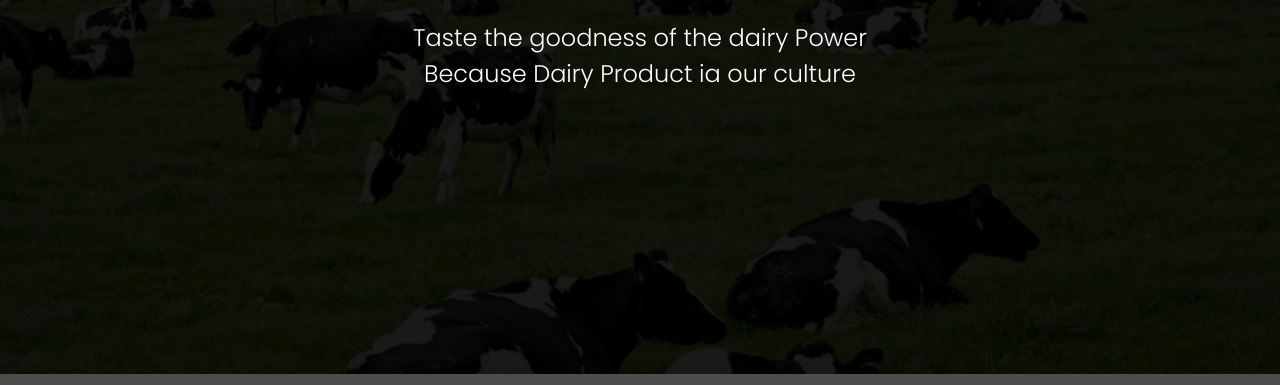
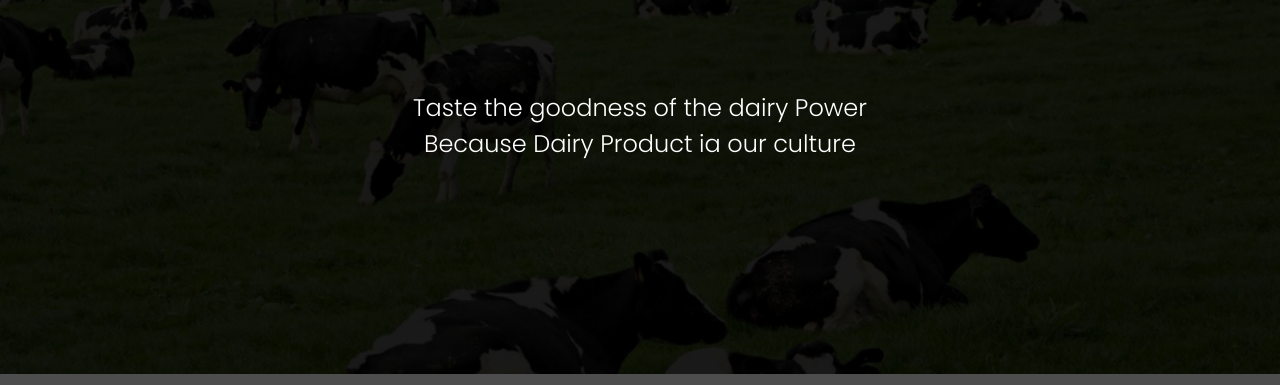
Before and after one commit to mary-wan/Dairy-Business, a plain HTML site: page index.html in a window 1280 px wide. Shown: the part 206-591 px from the top of the page. Drawn offline with nearby package versions, Linux system fonts and the light colour scheme; a web font is replaced by a local one.

Commit message:
changed main padding

```diff
--- a/index.css
+++ b/index.css
@@ -16,6 +16,10 @@ nav{
     padding: 3em;
     background-color: #4d4d4d;
 
+}
+main{
+    padding: 50px;
+    margin-top: 20px;
 }
 .navbar-brand{
     font-family: 'Aladin', cursive;
--- a/myProduce.css
+++ b/myProduce.css
@@ -1,10 +1,7 @@
 input[type=submit]{
     background-color: green;
 }
-main{
-    padding: 50px;
-    margin-top: 20px;
-}
+
 section{
     padding: 15px;
 }
```
